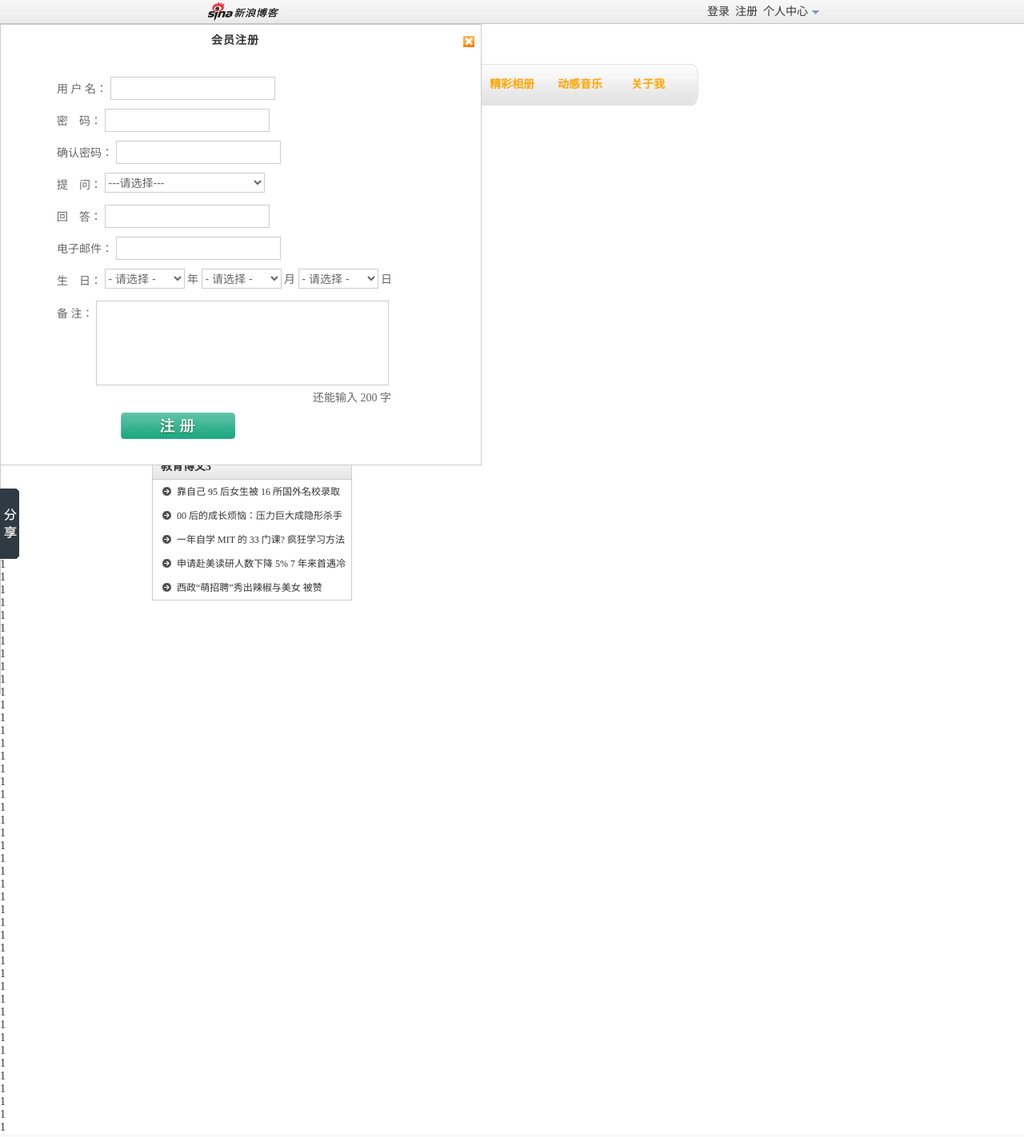
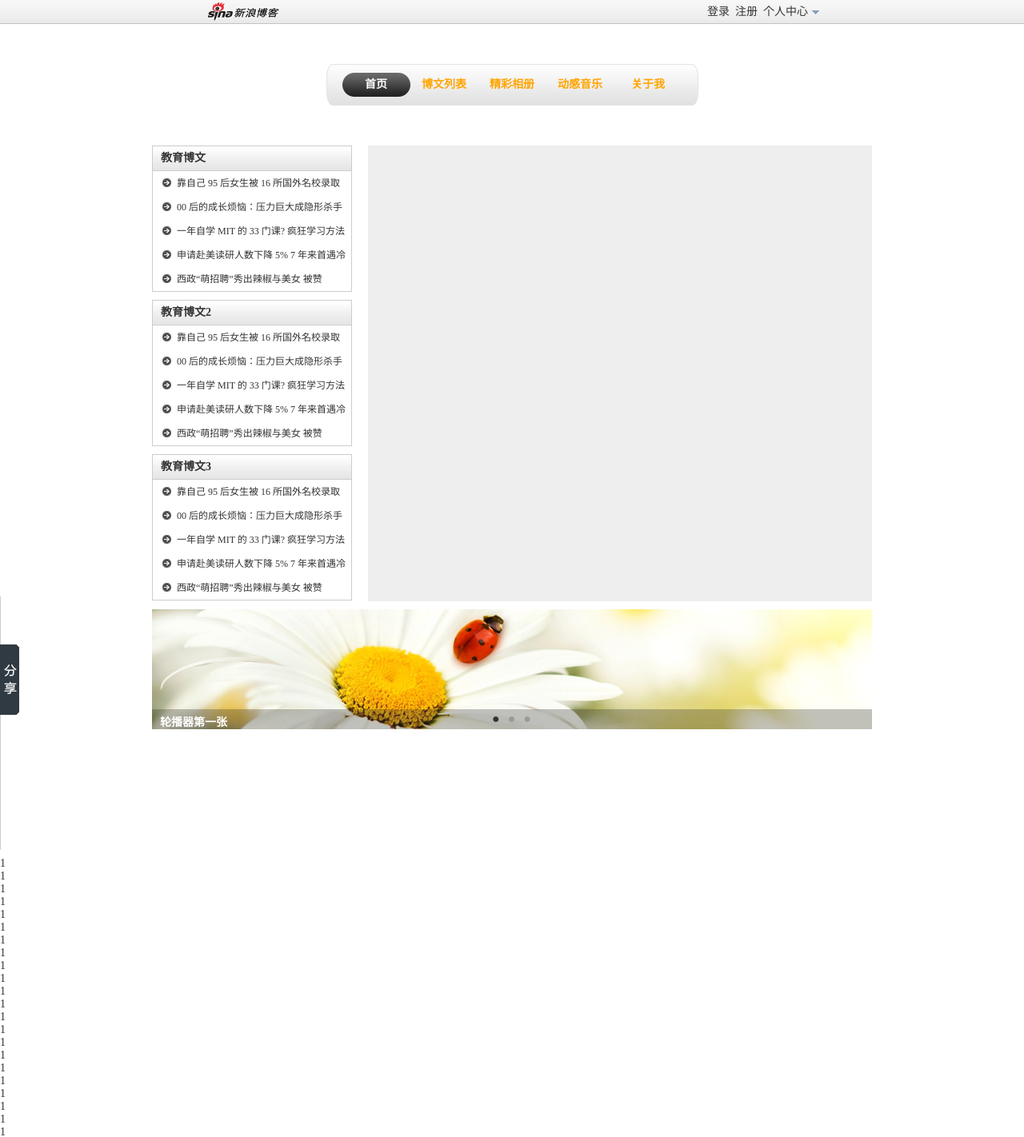
Before and after one commit to MarkZhuYiQi/javascript, a PHP site: page /weibo/index.html in a window 1280 px wide. Shown: the top 1422 px of the page at 80% size. Run offline with PHP 8.4, Linux system fonts and the light colour scheme.

Commit message:
learning

```diff
--- a/weibo/css/basic.css
+++ b/weibo/css/basic.css
@@ -145,7 +145,7 @@ body{
     height:550px;
     border:1px solid #ccc;
     position:absolute;
-    /*display:none;*/
+    display:none;
     z-index:9999;
     background:#fff;
 }
@@ -184,8 +184,9 @@ body{
     font-size:14px;
     color:#666;
 }
+
 #reg dl dd.birthday select{
-    width:100px;
+    width:70px;
 }
 #reg dl dd textarea{
     width:360px;
@@ -193,6 +194,16 @@ body{
     background:#fff;
     border:1px solid #ccc;
     resize: none;
+}
+#reg dl dd.ps{
+    padding:0 0 0 300px;
+}
+#reg dl dd strong.num{
+    padding:0 2px;
+}
+#reg dl dd span.clear{
+    cursor:pointer;
+    color:#06f;
 }
 #reg dl dd input.submit{
     width:143px;
@@ -224,7 +235,7 @@ body{
 #reg dl dd .succ{
     height:14px;
     line-height:14px;
-    background:url(../images/reg_succ.png)no-repeat;`
+    background:url(../images/reg_succ.png)no-repeat;
     padding:0 0 0 20px;
     color:green;
 }
@@ -291,6 +302,10 @@ body{
     top:92px;
     left:340px;
 }
+#reg dl dd .error_ques{
+    top:124px;
+    left:340px;
+}
 #reg dl dd .info_ans{
     top:164px;
     left:340px;
@@ -343,6 +358,11 @@ body{
 }
 #reg dl dd ul.all_email li:hover{
     background:#eee;
+}
+#reg dl dd .error_birth{
+    top:244px;
+    left:380px;
+    /*display:block;*/
 }
 #nav{
     width:465px;
@@ -572,3 +592,56 @@ body{
     text-indent:15px;
     background:url("../images/share_bg.png") no-repeat 0 -472px;
 }
+
+#index{
+    width:630px;
+    height:570px;
+    background:#eee;
+    float:right;
+}
+#banner{
+    width:900px;
+    height:300px;
+    float:left;
+    margin:10px 0;
+    position:relative;
+}
+#banner img{
+    display:block;
+    position:absolute;
+    top:0;
+    left:0;
+    z-index:1;
+}
+#banner ul{
+    position:absolute;
+    top:128px;
+    left: 420px;
+    z-index:4;
+}
+#banner ul li{
+    float:left;
+    padding:0 5px;
+    color:#999;
+    cursor:pointer;
+    font-size:16px;
+    cursor:pointer;
+}
+#banner span{
+    position:absolute;
+    top:125px;
+    left:0;
+    width:900px;
+    height:25px;
+    background:#333;
+    opacity:0.3;
+    filter:alpha(opacity=30);
+    z-index:3;
+}
+#banner strong{
+    position:absolute;
+    top:130px;
+    left:10px;
+    color:#fff;
+    z-index:4;
+}
--- a/weibo/index.html
+++ b/weibo/index.html
@@ -61,10 +61,11 @@
                     <select name="ques" id="">
                         <option value="0">---请选择---</option>
                         <option value="1">您最喜欢吃的菜</option>
-                        <option value="1">您狗狗的名字</option>
-                        <option value="1">您的出生地</option>
-                        <option value="1">您最喜欢的明星</option>
+                        <option value="2">您狗狗的名字</option>
+                        <option value="3">您的出生地</option>
+                        <option value="4">您最喜欢的明星</option>
                     </select>
+                    <span class="error error_ques">请指定问题!</span>
                 </dd>
                 <dd>
                     回&nbsp;&nbsp;&nbsp;&nbsp;答：
@@ -89,17 +90,20 @@
                 </dd>
                 <dd class="birthday"><span style="vertical-align:-2px;">生&nbsp;&nbsp;&nbsp;&nbsp;日：</span>
                     <select name="year">
-                        <option value="0">- 请选择 -</option>
-                    </select> 年
+                        <option value="0">- 年 -</option>
+                    </select> -
                     <select name="month">
-                        <option value="0">- 请选择 -</option>
-                    </select> 月
+                        <option value="0">- 月 -</option>
+                    </select> -
                     <select name="day">
-                        <option value="0">- 请选择 -</option>
-                    </select> 日 </dd>
+                        <option value="0">- 日 -</option>
+                    </select>
+                    <span class="error error_birth">请输入日期</span>
+                </dd>
                 <dd style="height:105px;"><span style="vertical-align:85px;">备 注： </span><textarea name="ps" class=""></textarea></dd>
-                <dd style="padding:0 0 0 320px;">还能输入 200 字</dd>
-                <dd style="padding:0 0 0 80px;"><input type="button" value="" class="submit" /></dd>
+                <dd style="display:block" class="ps">还能输入 <strong class="num">200</strong> 字</dd>
+                <dd style="display:none" class="ps">超过 <strong class="num">200</strong> 字,<span class="clear">清除多余</span></dd>
+                <dd style="padding:0 0 0 80px;"><input type="button" name="sub" value="" class="submit" /></dd>
             </dl>
         </form>
     </div>
@@ -172,8 +176,21 @@
             </ul>
         </div>
         <div id="index">
-            index
+            <index></index>
         </div>
+        <div id="banner">
+            <img src="images/banner1.jpg" alt="轮播器第一张" />
+            <img src="images/banner2.jpg" alt="轮播器第二张" />
+            <img src="images/banner3.jpg" alt="轮播器第三张" />
+            <ul>
+                <li class="banner1">●</li>
+                <li class="banner2">●</li>
+                <li class="banner3">●</li>
+            </ul>
+            <span></span>
+            <strong></strong>
+        </div>
+
     </div>
 
 
--- a/weibo/js/index.js
+++ b/weibo/js/index.js
@@ -173,9 +173,14 @@ $(function(){
         });
     });
 
+    //初始化操作，刷新表单重置所有内容
+    $("form").first().reset();
+
+
     //鼠标验证,获得form元素节点，把输入框name付给form方法，
     // 方法将user对象给form，但是返回的是base对象，还需要用first返回对象（其实里面就一个对象）
     // $("form").form("user").value("888");
+    // 用户名验证
     $("form").form("user").bind("focus",function(){
         $("#reg .info_user").css("display","block");
         $("#reg .error_user").css("display","none");
@@ -185,7 +190,7 @@ $(function(){
             $("#reg .info_user").css("display","none");
             $("#reg .error_user").css("display","none");
             $("#reg .succ_user").css("display","none");
-        }else if(!/[\w]{2,20}/.test(trim($(this).value()))){
+        }else if(!check_user()){
             $("#reg .info_user").css("display","none");
             $("#reg .error_user").css("display","block");
             $("#reg .succ_user").css("display","none");
@@ -195,6 +200,10 @@ $(function(){
             $("#reg .succ_user").css("display","block");
         }
     });
+    function check_user(){
+        if(/[\w]{2,20}/.test(trim($("form").form("user").value())))return true;
+    }
+
     // alert($("#reg .info_user").first());
     //密码验证
     $("form").form("pass").bind("focus",function(){
@@ -205,7 +214,7 @@ $(function(){
         if(trim($(this).value())=="") {
             $("#reg .info_pass").css("display", "none");
         }else{
-            if(check_pass(this)){
+            if(check_pass()){
                 $("#reg .info_pass").css("display","none");
                 $("#reg .error_pass").css("display","none");
                 $("#reg .succ_pass").css("display","block");
@@ -219,14 +228,14 @@ $(function(){
 
     //密码强度验证
     $("form").form("pass").bind("keyup",function(){
-        check_pass(this);
+        check_pass();
     });
 
 
 
     //密码验证封装成函数
-    function check_pass(_this){
-        var value=trim($(_this).value());
+    function check_pass(){
+        var value=trim($("form").form("pass").value());
         var value_length=value.length;
         var code_length=0;
         var flag=false;
@@ -293,7 +302,7 @@ $(function(){
     }).bind("blur",function(){
         if(trim($(this).value())==""){
             $("#reg .info_notpass").css("display","none");
-        }else if(trim($("form").form("pass").value())==trim($("form").form("notpass").value())){
+        }else if(check_notpass()){
             $("#reg .info_notpass").css("display","none");
             $("#reg .error_notpass").css("display","none");
             $("#reg .succ_notpass").css("display","block");
@@ -303,6 +312,18 @@ $(function(){
             $("#reg .succ_notpass").css("display","none");
         }
     });
+    function check_notpass(){
+        if(trim($("form").form("pass").value())==trim($("form").form("notpass").value())){
+            return true;
+        }
+    }
+    $("form").form("ques").bind("change",function(){
+        if(check_ques())$("#reg .error_ques").css("display","none");
+    });
+    function check_ques(){
+        if($("form").form("ques").value()!=0)return true;
+    }
+
     //确认回答
     $("form").form("ans").bind("focus",function(){
         $("#reg .info_ans").css("display","block");
@@ -311,7 +332,7 @@ $(function(){
     }).bind("blur",function(){
         if(trim($(this).value())==""){
             $("#reg .info_ans").css("display","none");
-        }else if(trim($("form").form("ans").value()).length>=2 && trim($("form").form("ans").value()).length<=32){
+        }else if(check_ans()){
             $("#reg .info_ans").css("display","none");
             $("#reg .error_ans").css("display","none");
             $("#reg .succ_ans").css("display","block");
@@ -321,6 +342,14 @@ $(function(){
             $("#reg .succ_ans").css("display","none");
         }
     });
+    function check_ans(){
+        if(trim($("form").form("ans").value()).length>=2 && trim($("form").form("ans").value()).length<=32){
+            return true;
+        }
+    }
+
+
+
     //确认电子邮件
     $("form").form("email").bind("focus",function(){
         //补全界面
@@ -339,7 +368,7 @@ $(function(){
 
         if(trim($(this).value())==""){
             $("#reg .info_email").css("display","none");
-        }else if(/^[\w\-_]+@[\w-]+(\.[a-zA-Z]{2,4}){1,2}$/.test(trim($(this).value()))){
+        }else if(check_email()){
             $("#reg .info_email").css("display","none");
             $("#reg .error_email").css("display","none");
             $("#reg .succ_email").css("display","block");
@@ -349,6 +378,12 @@ $(function(){
             $("#reg .succ_email").css("display","none");
         }
     });
+    function check_email(){
+        if(/^[\w\-_]+@[\w-]+(\.[a-zA-Z]{2,4}){1,2}$/.test(trim($("form").form("email").value()))){
+            return true;
+        }
+    }
+
     //电子邮件键入
     $("form").form("email").bind("keyup",function(event){
         if($(this).value().indexOf("@")==-1) {
@@ -404,5 +439,146 @@ $(function(){
     },function(){
         $(this).css("background","#fff");
         $(this).css("color","#666");
-    })
+    });
+
+    //年月日
+    var year = $("form").form("year");
+    var month = $("form").form("month");
+    var day = $("form").form("day");
+    //注入年
+    for(var i=1950;i<=2016;i++){
+        year.first().add(new Option(i,i),undefined);
+    }
+    //注入月
+    for(var j=1;j<=12;j++){
+        month.first().add(new Option(j,j),undefined);
+    }
+    //日
+    var day30=[4,6,9,11];
+    var day31=[1,3,5,7,8,10,12];
+
+    year.bind("change",select_day);     //不可以加括号，直接把函数拿过来
+    month.bind("change",select_day);
+
+
+    function select_day(){
+        if(year.value()!=0 && month.value()!=0){
+            day.first().options.length=1;   //options长度可以赋值！
+            var days=null;
+            if(inArray(day31,parseInt(month.value()))){
+                days=31;
+            }else if(inArray(day30,parseInt(month.value()))){
+                days=30;
+            }else{
+                if(parseInt(year.value())%4==0 && parseInt(year.value())%100!=0 || parseInt(year.value())%400==0){
+                    days=29;
+                }else{
+                    days=28;
+                }
+            }
+            for(var i=1;i<=parseInt(days);i++){
+                day.first().add(new Option(i,i),undefined);
+            }
+        }else{
+            day.first().options.length=1;
+        }
+    }
+    day.bind("change",function(){
+        if(check_birth()){
+            $("#reg .error_birth").css("display","none");
+        }
+    });
+    function check_birth(){
+        if(year.value()!=0 && month.value()!=0 && day.value()!=0){
+            return true;
+        }
+    }
+
+//备注框添加文字
+    $("form").form("ps").bind("keyup",check_ps).bind("paste",function(){
+        //直接粘贴读取不到，先读取后粘贴，延后1ms，先粘贴再读取内容
+        setTimeout(check_ps,1);
+    });
+
+//清尾
+    $("#reg .ps .clear").click(function(){
+        $("form").form("ps").value($("form").form("ps").value().substring(0,200));
+        check_ps();
+    });
+
+
+
+    function check_ps(){
+        var num=200-$("form").form("ps").value().length;
+        if(num>=0){
+            $("#reg .ps").getElement(0).css("display","block");
+            $("#reg .ps .num").getElement(0).html(num);
+            $("#reg .ps").getElement(1).css("display","none");
+            return true;
+        }else{
+            $("#reg .ps").getElement(0).css("display","none");
+            $("#reg .ps").getElement(1).css("display","block");
+            $("#reg .ps .num").getElement(1).html(Math.abs(num)).css("color","red");
+            return false;
+        }
+    }
+
+
+    //如果什么也没有填写也要检测是否提交
+    $("form").form('sub').click(function(){
+        var flag=true;
+        if(!check_user()){
+            flag=false;
+            $("#reg .error_user").css("display","block");
+        }
+        if(!check_pass()){
+            flag=false;
+            $("#reg .error_pass").css("display","block");
+        }
+        if(!check_notpass()){
+            flag=false;
+            $("#reg .error_pass").css("display","block");
+        }
+        if(!check_ans()){
+            flag=false;
+            $("#reg .error_ans").css("display","block");
+        }
+        if(!check_email()){
+            flag=false;
+            $("#reg .error_email").css("display","block");
+        }
+        if(!check_ques()){
+            flag=false;
+            $("#reg .error_ques").css("display","block");
+        }
+        if(!check_birth()){
+            flag=false;
+            $("#reg .error_birth").css("display","block");
+        }
+        if(!check_ps()){
+            flag=false;
+        }
+
+        if(flag){
+            $("form").first().submit();
+        }
+    });
+
+
+    //轮播器初始化
+    $("#banner img").css("display","none");
+    $("#banner img").getElement(0).css("display","block");
+    $("#banner ul li").getElement(0).css("color","#333");
+    $("#banner strong").html($("#banner img").getElement(0).attr("alt"));
+    // alert($("#banner img").getElement(0).first().alt);  //getElement返回的是this，无法获得目标对象，所以要用first（）
+
+    //手动轮播器
+    $("#banner ul li").hover(function(){
+        $("#banner img").css("display","none");
+        $("#banner img").getElement($(this).index()).css("display","block");
+        $("#banner ul li").css("color","#999");
+        $("#banner ul li").getElement($(this).index()).css("color","#333");
+        $("#banner strong").html($("#banner img").getElement($(this).index()).attr("alt"));
+    },function(){});
+
 });
```
Also changed, not shown: weibo/js/base.js (+13 -2 lines), weibo/js/compatibility.js (+7 -0 lines), weibo/images/banner1.jpg (added), weibo/images/banner2.jpg (added), weibo/images/banner3.jpg (added).
